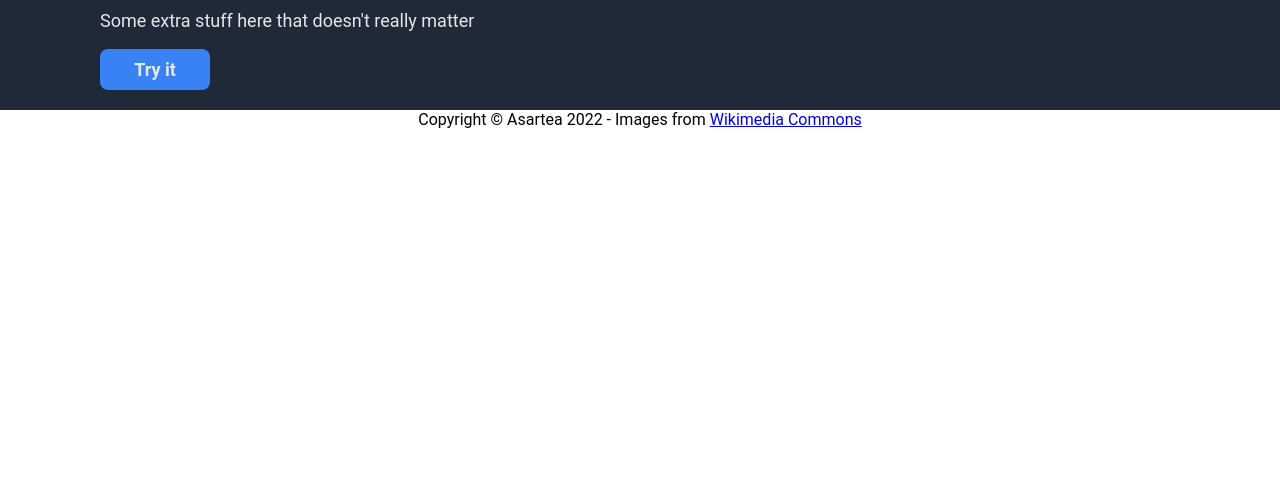
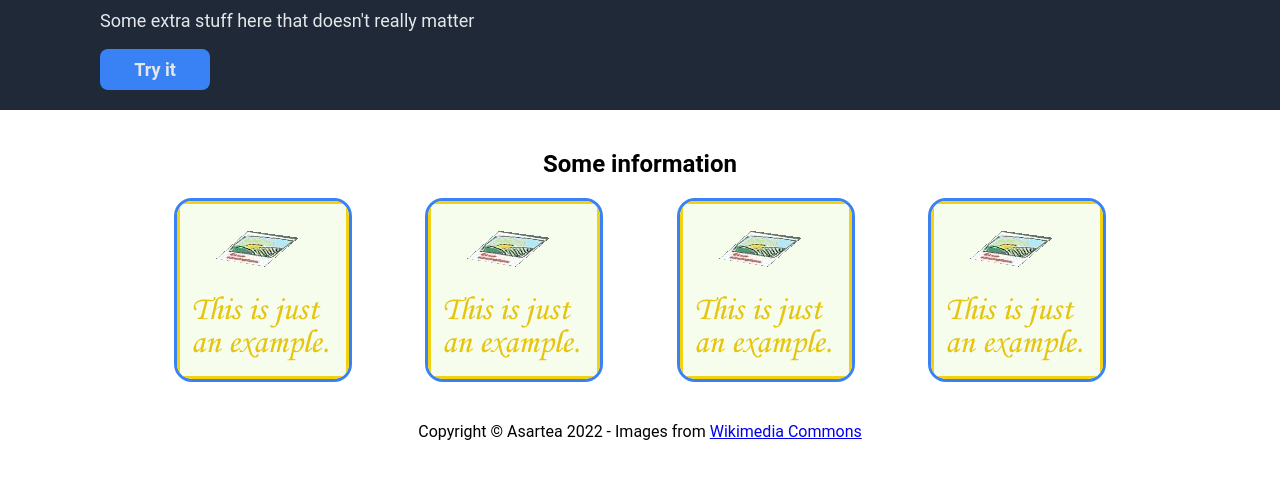
Before and after one commit to Asartea/odin-landing, a plain HTML site: page index.html in a window 1280 px wide. Shown: the part 192-670 px from the top of the page. Drawn offline with Linux system fonts and the light colour scheme.

Commit message:
pictures

```diff
--- a/index.html
+++ b/index.html
@@ -27,6 +27,28 @@
             </div>
             <img src="images/main-image.png" alt="">
         </div>
+        <div class="pictures">
+            <h2>Some information</h2>
+            <div class="images">
+                <div class="image">
+                    <img src="images/Example.png" alt="">
+                    <p class="image-subtext"></p>
+                </div>
+                <div class="image">
+                    <img src="images/Example.png" alt="">
+                    <p class="image-subtext"></p>
+                </div>
+                <div class="image">
+                    <img src="images/Example.png" alt="">
+                    <p class="image-subtext"></p>
+                </div>
+                <div class="image">
+                    <img src="images/Example.png" alt="">
+                    <p class="image-subtext"></p>
+                </div>
+            </div>
+           </div>
+        <div class="quote"></div>
        <div class="placeholder-class"></div>
    </div>
    <footer>Copyright &copy; Asartea 2022 - Images from <a href="http://commons.wikimedia.org">Wikimedia Commons</a></footer>
--- a/styles.css
+++ b/styles.css
@@ -69,3 +69,16 @@ nav {
 }
 
 /* pictures stuff */
+.pictures {
+    padding:20px 100px;
+}
+
+.images {
+    display:flex;
+    align-items:center;
+    justify-content:space-evenly
+}
+.image img{
+    border: 3px solid var(--accent-color);
+    border-radius: 18px;
+}
```
Also changed, not shown: images/Example.png (added).
